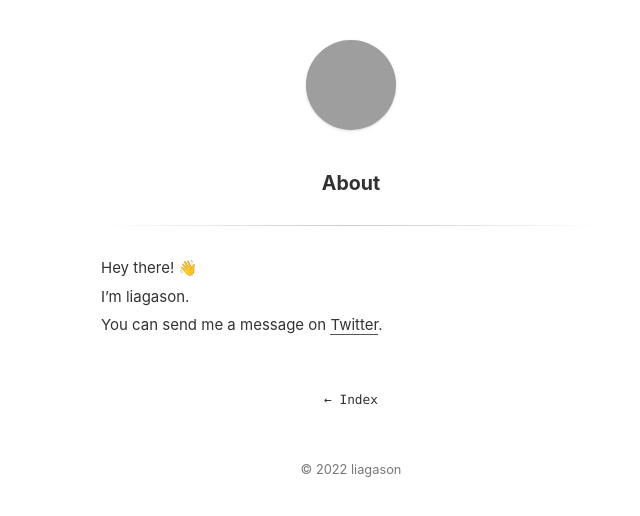
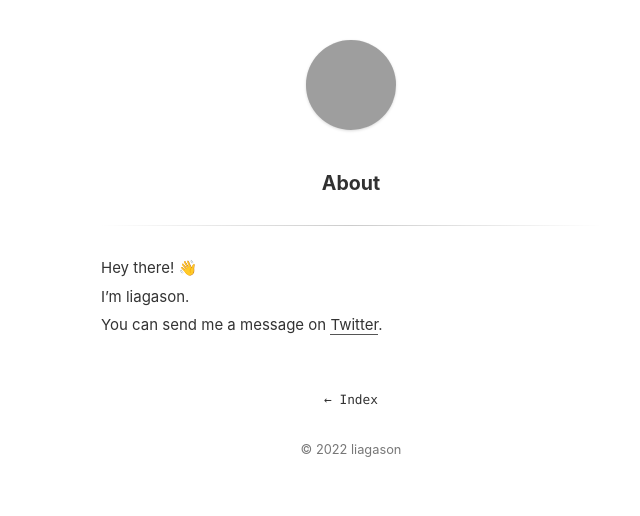
Before and after one commit to liagason/A-Jekyll-Blog, a Jekyll site: the page built from about.md, in a window 1280 px wide. Shown: the top 516 px of the page, without its empty margins (289-929 px from the left). Built offline with Jekyll 4.4.1, drawn with Linux system fonts in a browser that asks for light colours; grey boxes are pictures that could not be loaded.

Commit message:
Update main.scss

```diff
--- a/_sass/main.scss
+++ b/_sass/main.scss
@@ -290,7 +290,7 @@
   text-align: center;
   a {
     text-decoration: none;
-    margin: 30px auto 0;
+    margin: 10px auto 0;
     display: inline-block;
     padding: 10px;
     border: 0;
@@ -323,7 +323,7 @@
   }
 }
 .footer {
-  margin-top: 50px;
+  margin-top: 30px;
   color: #777;
   a {
     border: none;
```
